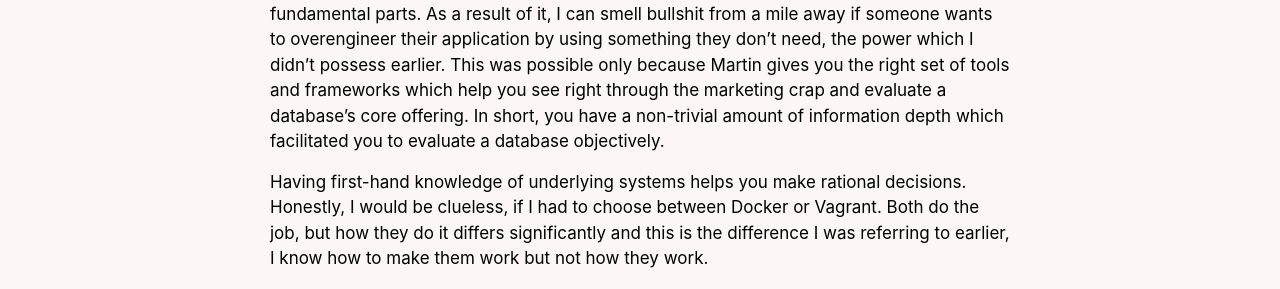
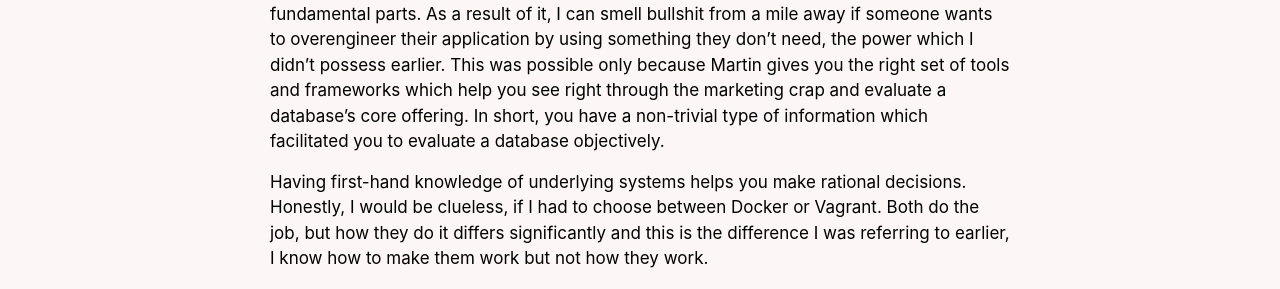
Before and after one commit to aneessh18/aneessh18.github.io, a Jekyll site: the page built from _posts/2022-09-24-Depth-to-Discern.markdown, in a window 1280 px wide. Shown: the part 420-709 px from the top of the page. Built offline with Jekyll 4.4.1, drawn with Linux system fonts in a browser that asks for light colours; some of the changed text lies outside the part shown.

```diff
--- a/_posts/2022-09-24-Depth-to-Discern.markdown
+++ b/_posts/2022-09-24-Depth-to-Discern.markdown
@@ -6,7 +6,7 @@ permalink: depth-to-discern
 
 I used to be the guy who got hyped for every new database that got released in HackerNews and I assumed that every new release was tied with a significant improvement in the underlying tech. That assumption turned out to be wrong. Sure there were some improvements, but most of them were non-significant.
 
-Even though I use databases a lot daily, I couldn't build one up from scratch till I read Martin Klepmann's Designing Data-Intensive Applications(DDIA). Reading DDIA was being in a Database-Anatomy class, where Martin ripped apart a database and explained its fundamental parts.  As a result of it, I can smell bullshit from a mile away if someone wants to overengineer their application by using something they don't need, the power which I didn't possess earlier. This was possible only because Martin gives you the right set of tools and frameworks which help you see right through the marketing crap and evaluate a database's core offering. In short, you have a non-trivial amount of information depth which facilitated you to evaluate a database objectively.
+Even though I use databases a lot daily, I couldn't build one up from scratch till I read Martin Klepmann's Designing Data-Intensive Applications(DDIA). Reading DDIA was being in a Database-Anatomy class, where Martin ripped apart a database and explained its fundamental parts.  As a result of it, I can smell bullshit from a mile away if someone wants to overengineer their application by using something they don't need, the power which I didn't possess earlier. This was possible only because Martin gives you the right set of tools and frameworks which help you see right through the marketing crap and evaluate a database's core offering. In short, you have a non-trivial type of information which facilitated you to evaluate a database objectively.
 
 Having first-hand knowledge of underlying systems helps you make rational decisions. Honestly, I would be clueless, if I had to choose between Docker or Vagrant. Both do the job, but how they do it differs significantly and this is the difference I was referring to earlier, I know how to make them work but not how they work.
 
```
Also changed, not shown: _posts/2022-10-09-Not-Reinventing.markdown (added, +11 -0 lines).
